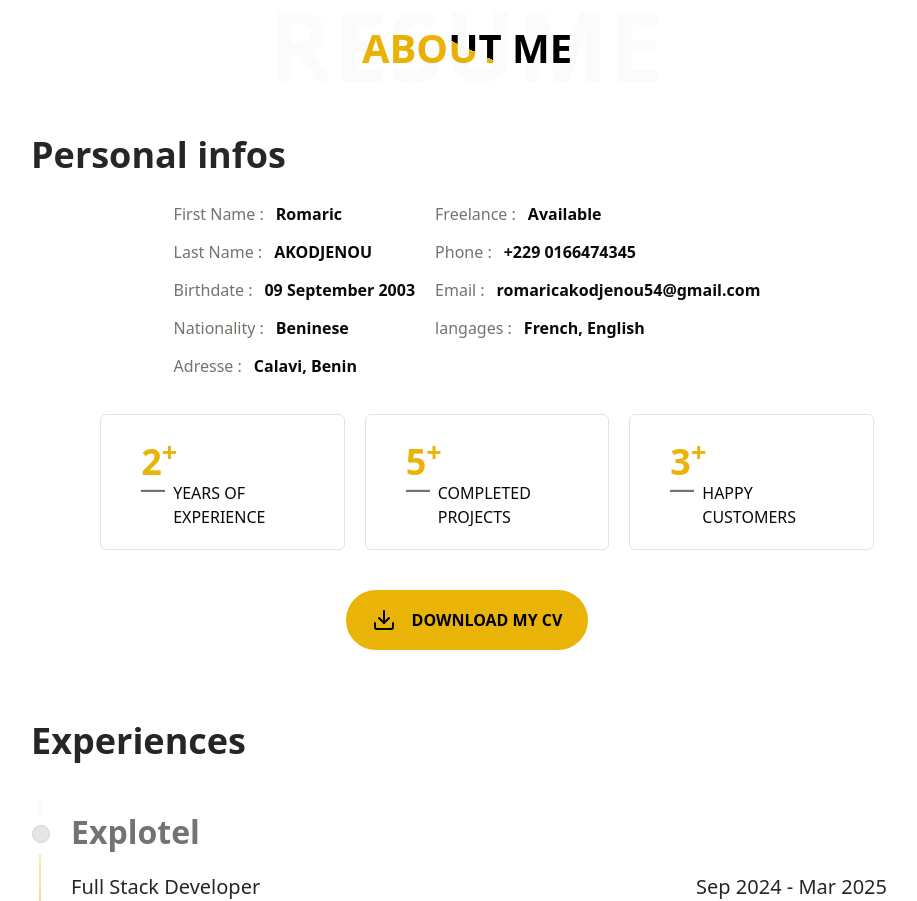
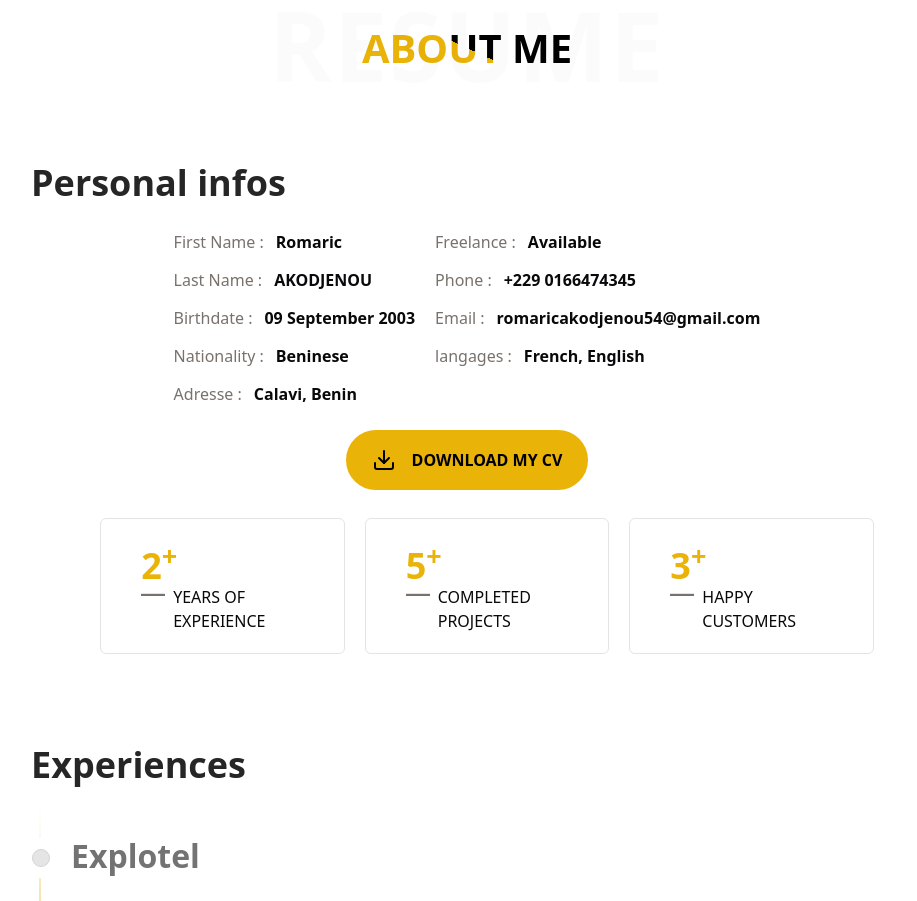
Before and after one commit to Roma-ric/romaric-akodjenou, a Next.js app: page / in a window 1280 px wide. Shown: the part 840-1741 px from the top of the page, without its empty margins (173-1090 px from the left). Built offline with nearby package versions, Linux system fonts and the light colour scheme.

Commit message:
07-03-2025 romaric

```diff
--- a/src/app/components/portfolio/About.tsx
+++ b/src/app/components/portfolio/About.tsx
@@ -244,12 +244,13 @@ const About = () => {
                         />
                     </div>
                 </div>
-                <div className='flex flex-col w-full'>
-                    <h2 className="text-5xl scr_2_0:text-4xl scr_2_2:text-3xl font-bold text-neutral-800 dark:text-neutral-200">
+                <div className='flex flex-col w-full mt-7'>
+                    <h2 className="text-5xl s scr_2_0:text-4xl scr_2_2:text-3xl font-bold text-neutral-800 dark:text-neutral-200">
                         Personal infos
                     </h2>
                     <div className='flex flex-row scr_0:flex-col w-full items-center mb-5 scr_2_2:items-start justify-between space-x-10 scr_2_2:space-x-0'>
-                        <div className='flex text-xl scr_0:mb-5 scr_2_2:w-full scr_3_1:flex-col scr_2_0:items-start scr_0:mx-auto scr_4:text-lg pt-5 space-x-5 scr_3_1:space-x-0'>
+                        <div className='w-full flex flex-col scr_0:mb-7'>
+                            <div className='flex text-xl scr_2_2:w-full scr_3_1:flex-col scr_2_0:items-start scr_0:mx-auto scr_4:text-lg pt-5 space-x-5 scr_3_1:space-x-0'>
                                 <div className='flex flex-col text-lg scr_2_0:justify-center space-y-3.5 mb-4'>
                                     <div className='flex space-x-3'>
                                         <span className='text-stone-500 dark:text-stone-400 whitespace-nowrap'> First Name : </span>
@@ -291,6 +292,15 @@ const About = () => {
                                     </div>
                                 </div>
                             </div>
+                            <Link href="/file/CV.pdf" target="_blank" className='mt-2 scr_0:mx-auto'>
+                                <div className="inline-flex items-center text-lg scr_4:text-md text-black dark:text-white rounded-full bg-transparent border-2 border-yellow-500 bg-yellow-500 transition-colors duration-300 cursor-pointer px-6 scr_4:px-4 py-2 scr_4:py-1">
+                                    <div className="rounded-full p-2 pl-0 flex items-center justify-center">
+                                        <Download />
+                                    </div>
+                                    <span className="ml-2 font-semibold ">DOWNLOAD MY CV </span>
+                                </div>
+                            </Link>
+                        </div>
                         <div className='grid grid-cols-2 scr_0:grid-cols-3 scr_2_1:grid-cols-2 scr_2_2:grid-cols-3 scr_3_O:grid-cols-2 scr_3:w-full scr_4:grid-cols-1 gap-5 h-max scr_2_2:w-[90%]'>
                             <CountUp
                                 from={0}
@@ -318,14 +328,6 @@ const About = () => {
                             />
                         </div>
                     </div>
-                    <Link href="/file/CV.pdf" target="_blank" className='mt-5 mx-auto'>
-                        <div className="inline-flex items-center text-lg scr_4:text-md text-black dark:text-white rounded-full bg-transparent border-2 border-yellow-500 bg-yellow-500 transition-colors duration-300 cursor-pointer px-6 scr_4:px-4 py-2 scr_4:py-1">
-                            <div className="rounded-full p-2 pl-0 flex items-center justify-center">
-                                <Download />
-                            </div>
-                            <span className="ml-2 font-semibold ">DOWNLOAD MY CV </span>
-                        </div>
-                    </Link>
                 </div>
             </div>
 
```
Lines whose indentation alone changed are shown as unchanged.
